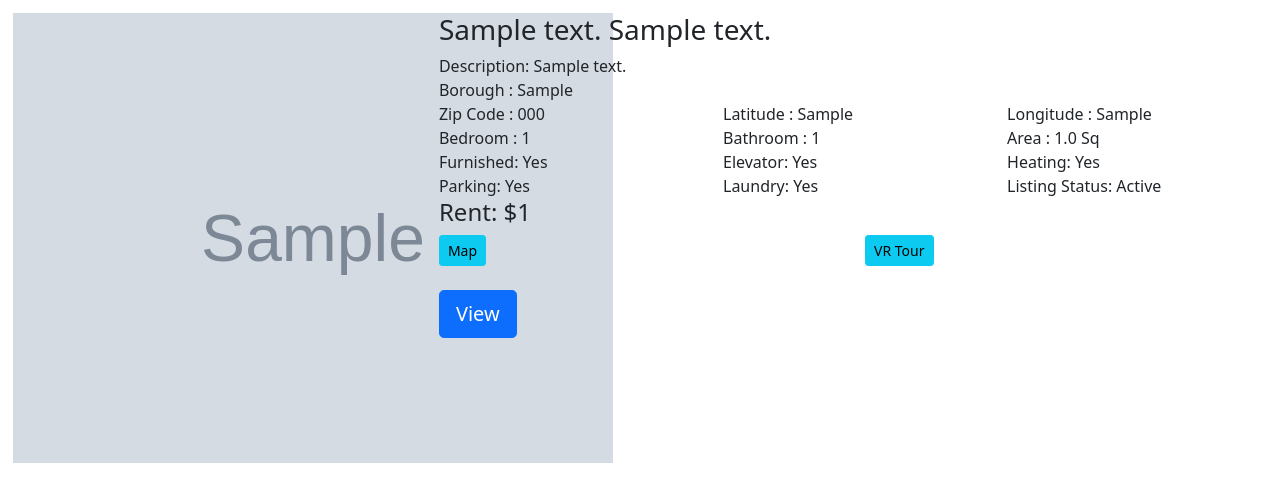
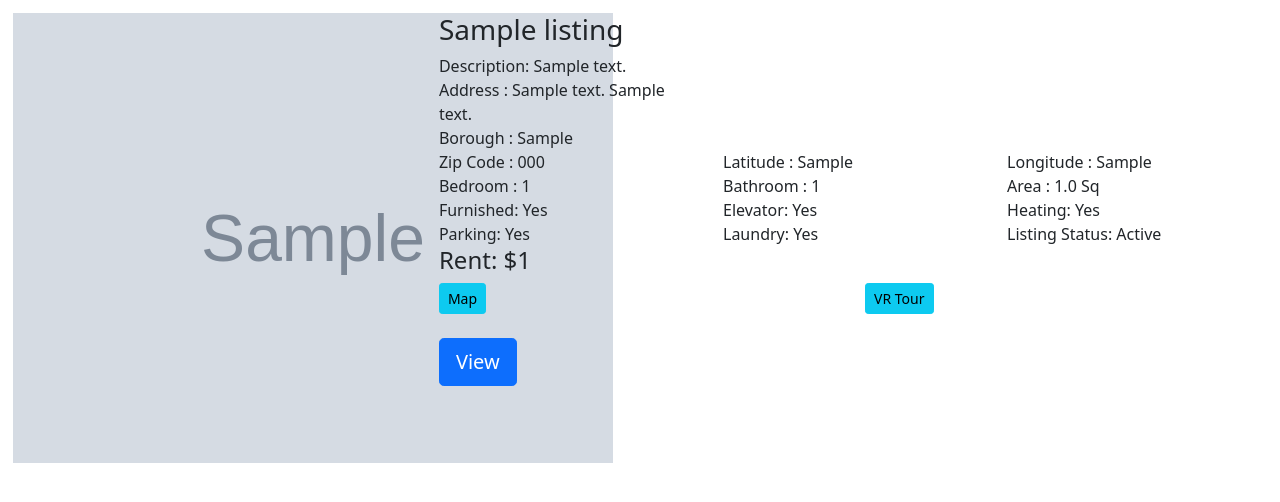
Before and after one commit to gcivil-nyu-org/S2022-Team-5-repo, a Django app: page /property/browselistings in a window 1280 px wide. Shown: the part 56-558 px from the top of the page. Run offline with Django 3.2, Linux system fonts and the light colour scheme; tables that the repository leaves empty hold one stand-in row (values such as "Sample post"); grey boxes marked "Sample" are stand-in pictures.

Commit message:
Add upload photo functionality

```diff
--- a/Property/forms.py
+++ b/Property/forms.py
@@ -3,6 +3,7 @@ from .models import Listing
 
 
 class ListingForm(forms.ModelForm):
+    name = forms.CharField(max_length=100, required=False)
     address1 = forms.CharField(max_length=100, required=True)
     address2 = forms.CharField(max_length=100, required=True)
     borough = forms.CharField(max_length=100, required=True)
@@ -18,15 +19,15 @@ class ListingForm(forms.ModelForm):
     heating = forms.BooleanField(required=False)
     parking = forms.BooleanField(required=False)
     laundry = forms.BooleanField(required=False)
-    photo_url = forms.URLField(label="Photo Link", required=False)
+    photo_url = forms.ImageField(label="Photo", required=False)
     matterport_link = forms.URLField(label="matterport Link", required=False)
     calendly_link = forms.URLField(label="calendly Link", required=False)
-    name = forms.CharField(max_length=100, required=False)
     description = forms.CharField(max_length=100, required=False)
 
     class Meta:
         model = Listing
         fields = [
+            "name",
             "address1",
             "address2",
             "borough",
@@ -45,6 +46,5 @@ class ListingForm(forms.ModelForm):
             "photo_url",
             "matterport_link",
             "calendly_link",
-            "name",
             "description",
         ]
--- a/Property/models.py
+++ b/Property/models.py
@@ -3,8 +3,6 @@ from account.models import UserProfile
 
 
 # Create your models here.
-
-
 class Listing(models.Model):
     # IDs
     listing_id = models.AutoField(primary_key=True)
@@ -41,8 +39,8 @@ class Listing(models.Model):
     parking = models.BooleanField(verbose_name="Parking", default=False)
     laundry = models.BooleanField(verbose_name="Laundry", default=False)
     # Links and Files
-    photo_url = models.URLField(
-        verbose_name="Photo_Url", max_length=300, null=True, blank=True
+    photo_url = models.ImageField(
+        upload_to="media/", verbose_name="Photos", null=True, blank=True
     )
     matterport_link = models.URLField(
         verbose_name="Matterport_Link", max_length=300, null=True, blank=True
--- a/Property/views.py
+++ b/Property/views.py
@@ -1,7 +1,7 @@
 from django.shortcuts import render
 from .models import Listing
 from .forms import ListingForm
-from django.http import JsonResponse
+
 
 # from django.contrib.auth.decorators import login_required
 
@@ -35,13 +35,8 @@ def newlisting(request):
                 obj.save()
             else:
                 print("unknown user listing")
-            result = "Success"
-            message = "Your profile has been updated"
-        else:
-            result = "Failed"
-            message = "Failed to save listings form"
-        data = {"result": result, "message": message}
-        return JsonResponse(data)
+        listings = Listing.objects.all()
+        return render(request, "property/browselistings.html", {"listings": listings})
 
     # if a GET (or any other method) we'll create a blank form
     else:
--- a/templates/property/browselistings.html
+++ b/templates/property/browselistings.html
@@ -11,11 +11,20 @@
         {% for listing in listings%}
         <div class="row classroombox" style="padding: 1%;">
             <div class="col-md-4 col-xs-12 ">
-                <img class="classroomboximg" src="{{listing.photo_url}}" alt="" style="width: 600px;">
+              {% if listing.photo_url %}
+                  <img class="classroomboximg" src="{{listing.photo_url.url}}" alt="" style="width: 600px;">
+                  {% else %}
+                  <p></p>
+                  {% endif %}
             </div>
             <div class="col-md-8">
-                <h3>{{listing.address1}} {{listing.address2}}</h3>
+                  <h3>{{listing.name}}</h3>
                 Description: {{listing.description}}
+                <div class="row">
+                        <div class="col-md-4">
+                            Address : {{listing.address1}} {{listing.address2}}
+                        </div>
+                        </div>
                 <div class="row">
                     <div class="col-md-4">
                         Borough : {{listing.borough}}
--- a/templates/property/createlistingform.html
+++ b/templates/property/createlistingform.html
@@ -103,7 +103,7 @@
                     </div>
                     <div class="row">
                         <div class="col-sm-12 form-group slideanim">
-                            <input type="text" class="form-input" name="photo_url" id="photo_url" placeholder="Photo URL" />
+                            <input type="file" class="form-input" name="photo_url" id="photo_url" placeholder="Photo URL" />
                         </div>
                     </div>
                     <div class="row">
```
Also changed, not shown: Property/migrations/0002_listing_owner.py (deleted), Property/migrations/0003_alter_listing_active.py (deleted), Property/migrations/0003_listing_photo_url.py (deleted), Property/migrations/0004_alter_listing_photo_url.py (deleted), Property/migrations/0005_alter_listing_photo_url.py (deleted), Property/migrations/0006_alter_listing_photo_url.py (deleted), Property/migrations/0007_alter_listing_photo_url.py (deleted), templates/property/newlisting.html (line endings or trailing spaces).
